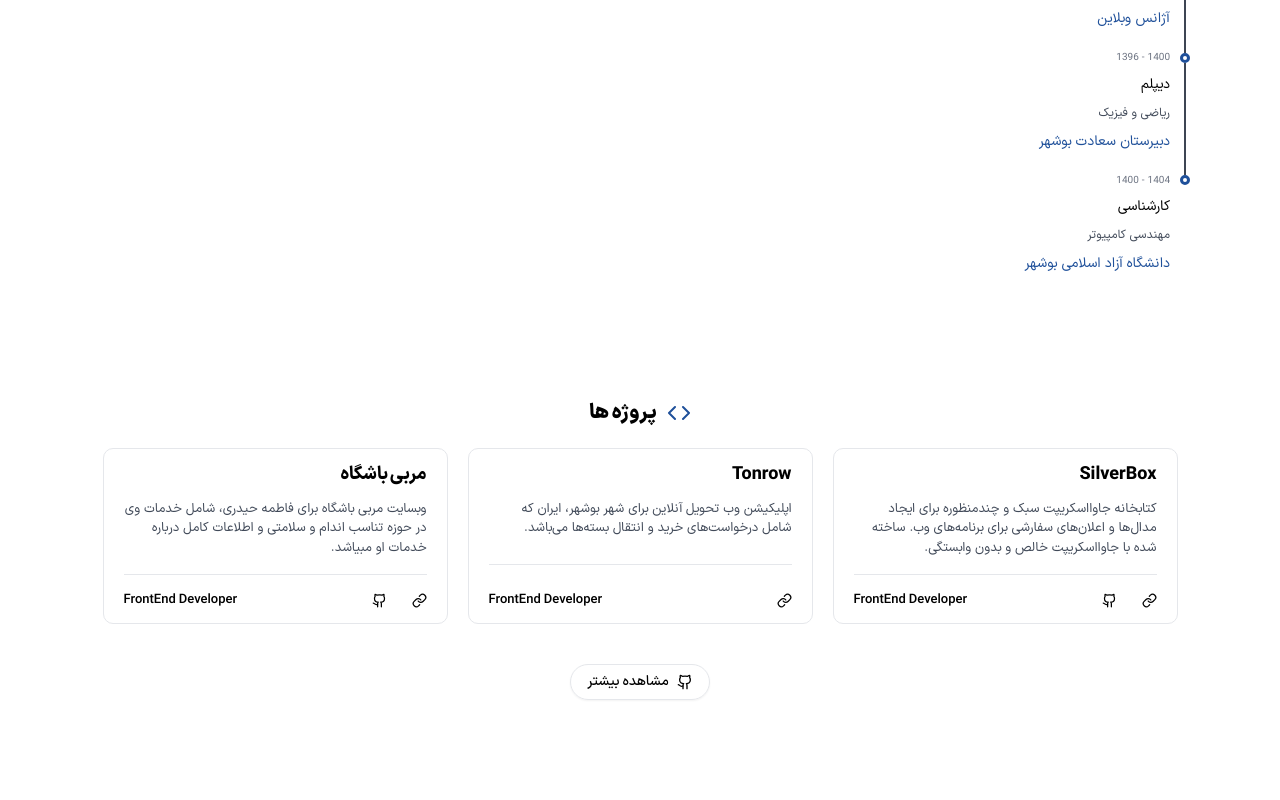
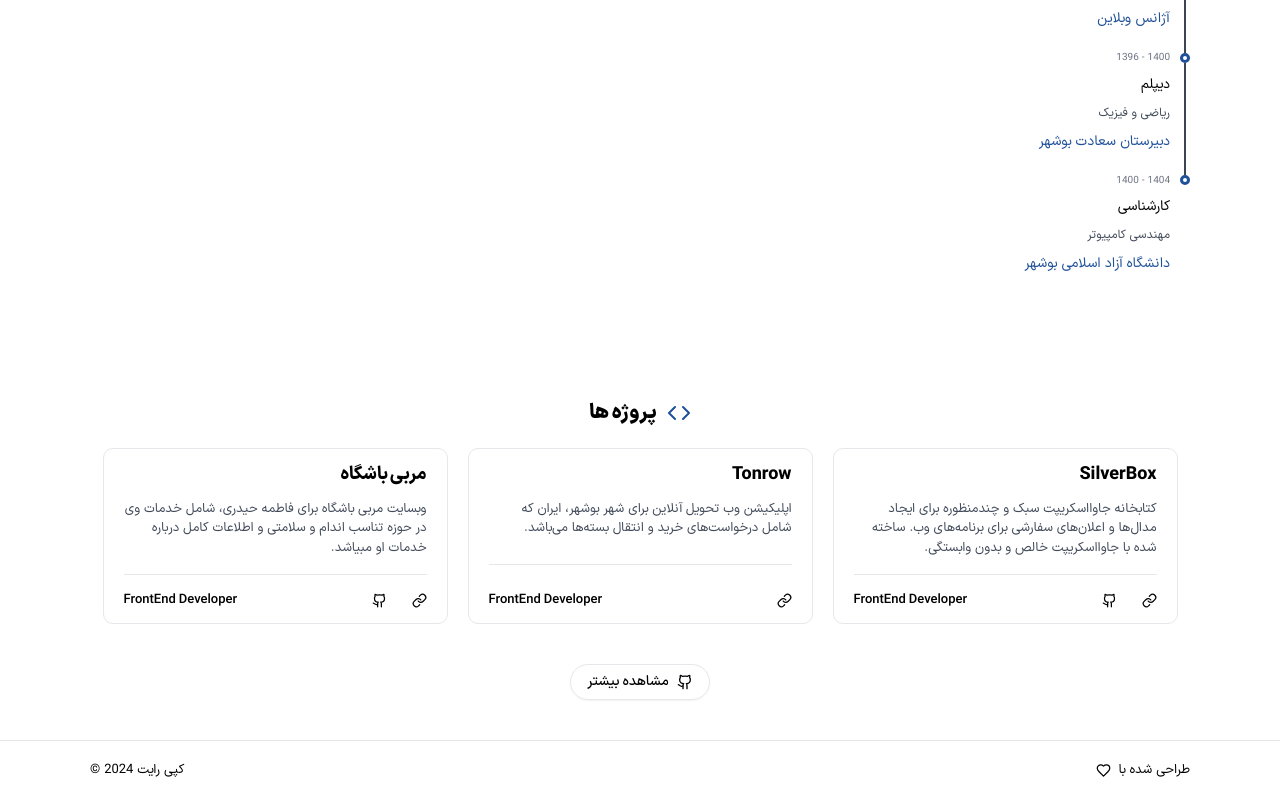
Before and after one commit to dofxo/dofxo.ir, a React (Vite) app: page / in a window 1280 px wide. Shown: the part 864-1664 px from the top of the page. Before the commit the page ends 1604 px from the top, so only its background shows below. Built offline with nearby package versions, Linux system fonts and the light colour scheme.

Commit message:
add footer

```diff
--- a/src/App.tsx
+++ b/src/App.tsx
@@ -1,4 +1,5 @@
 import Experience from "./components/experience/Experience.tsx";
+import Footer from "./components/Footer.tsx";
 import Header from "./components/Header.tsx";
 import HeroSection from "./components/HeroSection.tsx";
 import Projects from "./components/projects/Projects.tsx";
@@ -20,6 +21,7 @@ const App = () => {
         <Experience />
         <Projects />
       </main>
+      <Footer />
     </MainContext.Provider>
   );
 };
--- /dev/null
+++ b/src/components/Footer.tsx
@@ -0,0 +1,19 @@
+import { HeartIcon } from "lucide-react";
+
+const Footer = () => {
+  return (
+    <footer className="p-5 border-t">
+      <div className="container">
+        <div className="flex justify-between text-[13px]">
+          <span className="flex gap-2 items-center">
+            طراحی شده با
+            <HeartIcon size={15} />
+          </span>
+          <span>کپی رایت {new Date().getFullYear()} &copy;</span>
+        </div>
+      </div>
+    </footer>
+  );
+};
+
+export default Footer;
```
